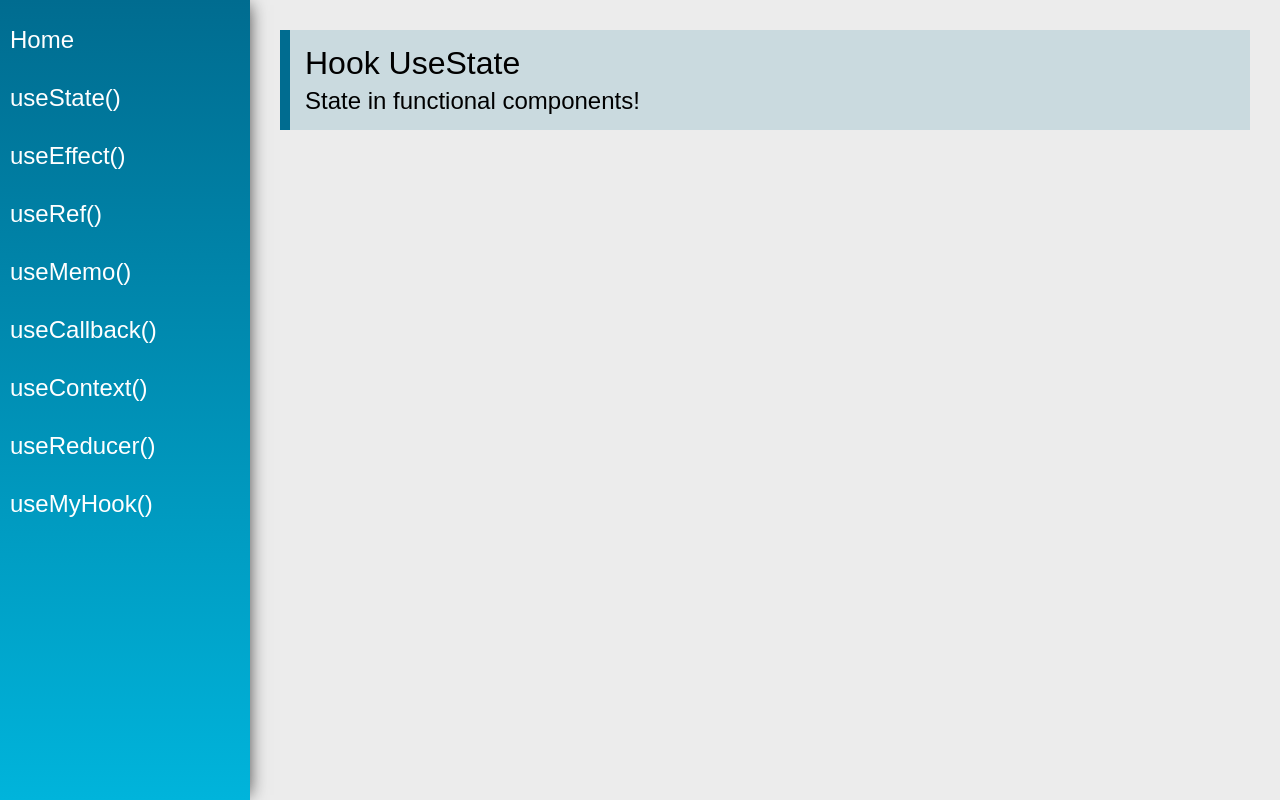
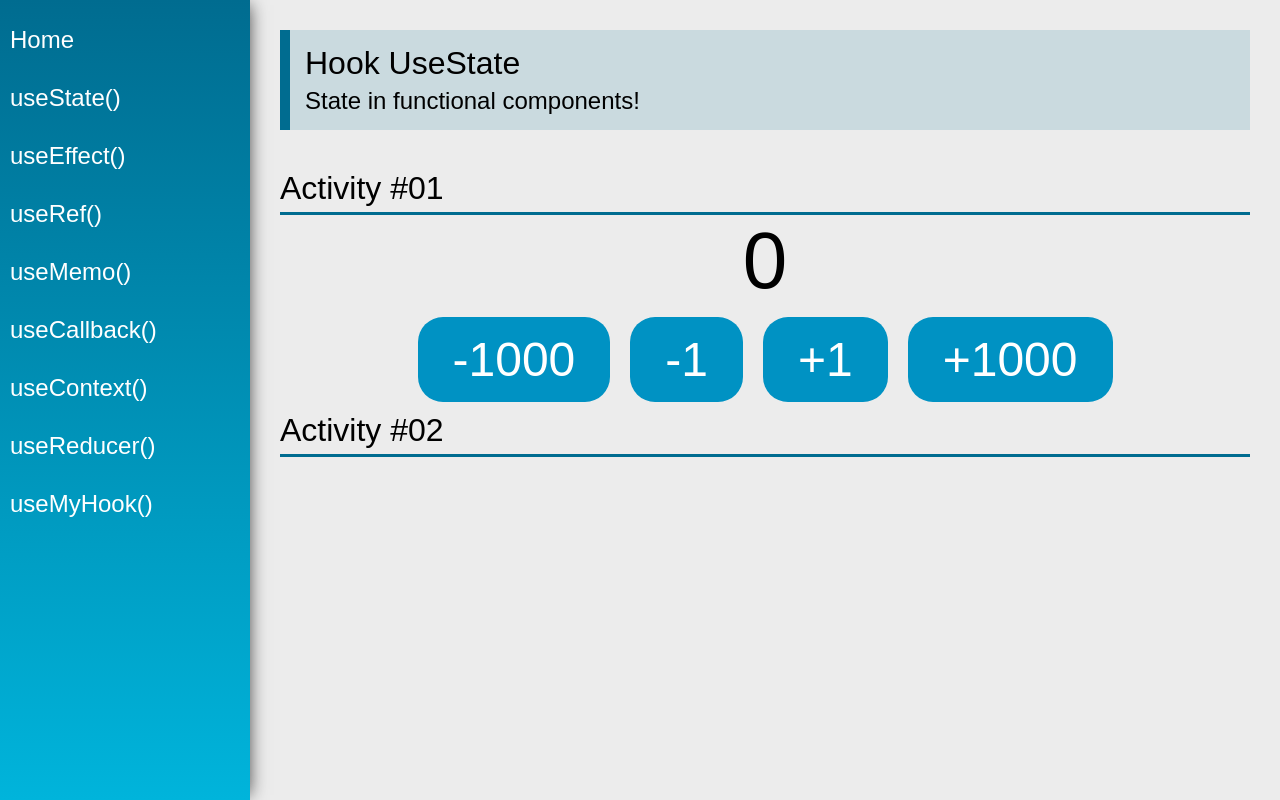
Before and after one commit to AlbertoParente/study-react-hooks, a React (Create React App) app: page /useState in a window 1280 px wide. Built offline with nearby package versions, Linux system fonts and the light colour scheme.

Commit message:
Adding the useState concept

```diff
--- a/src/views/examples/UseState.jsx
+++ b/src/views/examples/UseState.jsx
@@ -1,13 +1,32 @@
-import React from 'react'
+import React, { useState } from 'react'
 import PageTitle from '../../components/layout/PageTitle'
+import SectionTitle from '../../components/layout/SectionTitle'
 
 const UseState = (props) => {
+    const [count, setCount] = useState(0)
+
     return (
         <div className="UseState">
             <PageTitle
                 title="Hook UseState"
                 subtitle="State in functional components!"
             />
+            <SectionTitle title="Activity #01" />
+            <div className="center">
+                <span className="text">{count}</span>
+                <div>
+                    <button className="btn"
+                        onClick={() => setCount(current => count - 1000)}>-1000</button>
+                    <button className="btn"
+                        onClick={() => setCount(count - 1)}>-1</button>
+                    <button className="btn"
+                        onClick={() => setCount(count + 1)}>+1</button>
+                    <button className="btn"
+                        onClick={() => setCount(current => count + 1000)}>+1000</button>
+                </div>
+            </div>
+
+            <SectionTitle title="Activity #02" />
         </div>
     )
 }
```
